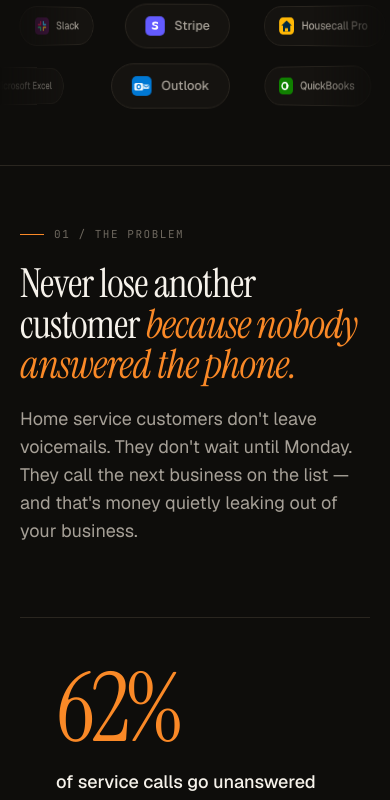
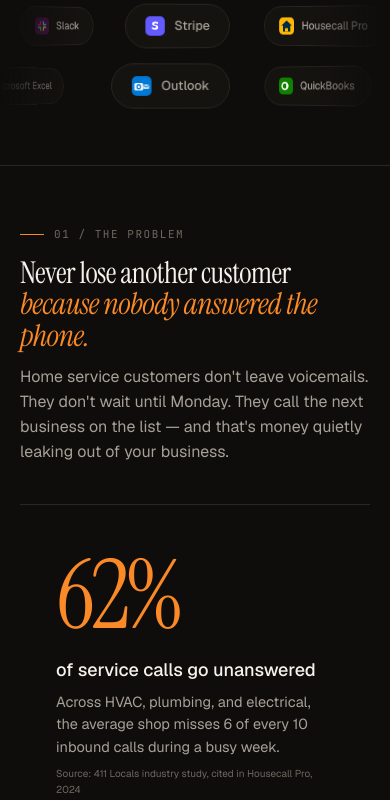
Before and after one commit to brandonworkspace10/CM.01, a website: page index.html in a window 390 px wide. Shown: the part 1626-2426 px from the top of the page. Drawn offline with nearby package versions, Linux system fonts and the light colour scheme.

Commit message:
ui: tighten section heading sizing & spacing on mobile
Section titles pinned to a 40px clamp floor (too large on phones); lower to
30px to match the hero title. Tighten section-header margins and sub-text on
mobile for a cleaner vertical rhythm. Desktop unchanged.

Co-Authored-By: Claude Opus 4.8 <noreply@anthropic.com>

```diff
--- a/index.html
+++ b/index.html
@@ -535,8 +535,8 @@ section { padding: 120px 0; position: relative; }
 .sec-label::before { content: ''; width: 24px; height: 1px; background: var(--accent); }
 h2.sec-title {
   font-family: var(--serif); font-weight: 400;
-  font-size: clamp(40px, 5.2vw, 64px);
-  line-height: 1.02; letter-spacing: -0.02em;
+  font-size: clamp(30px, 5.2vw, 64px);
+  line-height: 1.05; letter-spacing: -0.02em;
   margin-bottom: 20px;
 }
 h2.sec-title .italic { color: var(--accent); }
@@ -1133,6 +1133,11 @@ footer {
   .final { padding: 72px 0; }
   .wrap { padding: 0 20px; }
   .foot-bottom { flex-direction: column; gap: 16px; align-items: center; text-align: center; }
+  /* section headers run too tall/loose on phones — tighten the rhythm */
+  .sec-head { margin-bottom: 40px; }
+  .sec-label { margin-bottom: 14px; }
+  h2.sec-title { margin-bottom: 14px; }
+  .sec-sub { font-size: 16px; }
 }
 
 /* Tablet (720px–1080px) */
```
